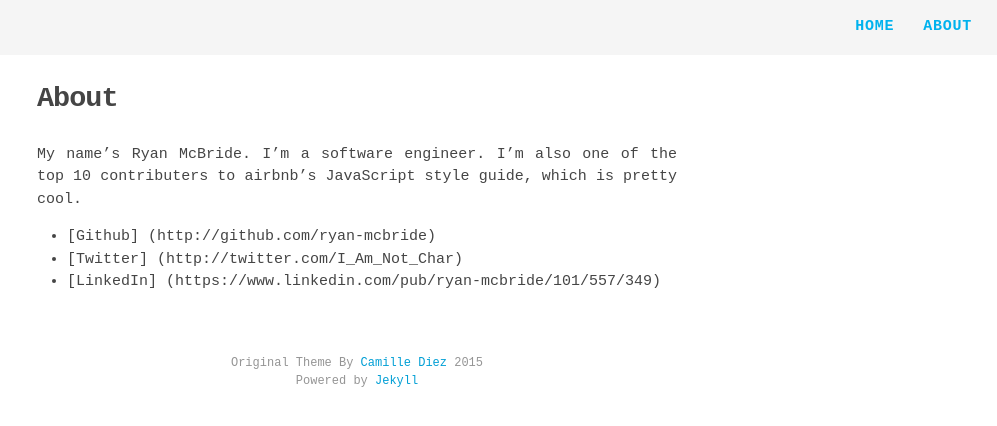
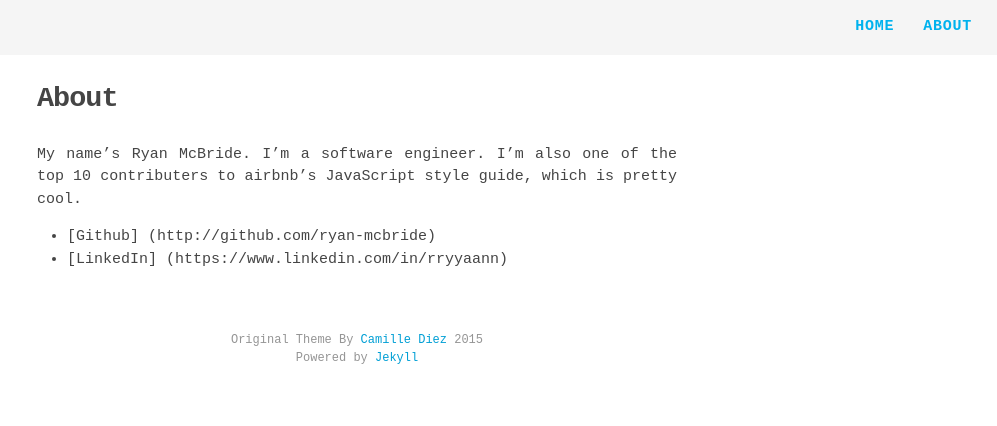
Before and after one commit to Ryan-McBride/oldblog, a Jekyll site: the page built from about.md, in a window 1280 px wide. Shown: the top 426 px of the page, without its empty margins (283-1280 px from the left). Built offline with Jekyll 4.4.1, drawn with Linux system fonts in a browser that asks for light colours; nearby versions of some CDN libraries; Markdown is read by kramdown in place of the engine named in the settings.

Commit message:
removed twitter

```diff
--- a/about.md
+++ b/about.md
@@ -6,5 +6,4 @@ permalink: /about/
 My name's Ryan McBride. I'm a software engineer. I'm also one of the top 10 contributers to airbnb's JavaScript style guide, which is pretty cool.
 
 * [Github] (http://github.com/ryan-mcbride)
-* [Twitter] (http://twitter.com/I_Am_Not_Char)
-* [LinkedIn] (https://www.linkedin.com/pub/ryan-mcbride/101/557/349)
+* [LinkedIn] (https://www.linkedin.com/in/rryyaann)
```
